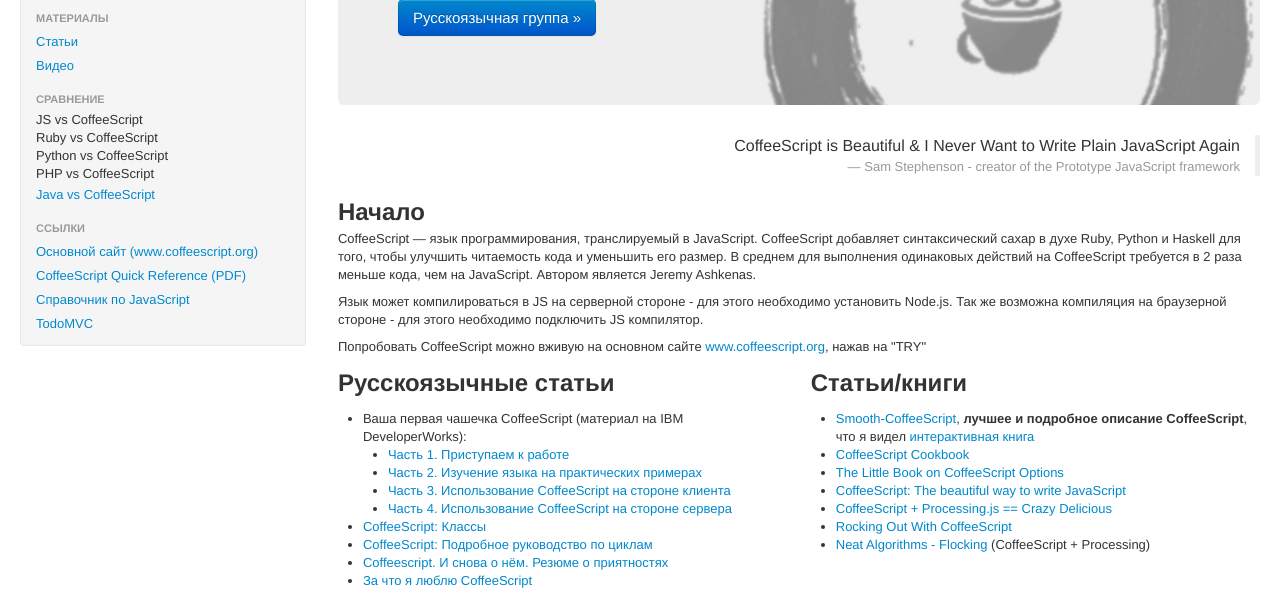
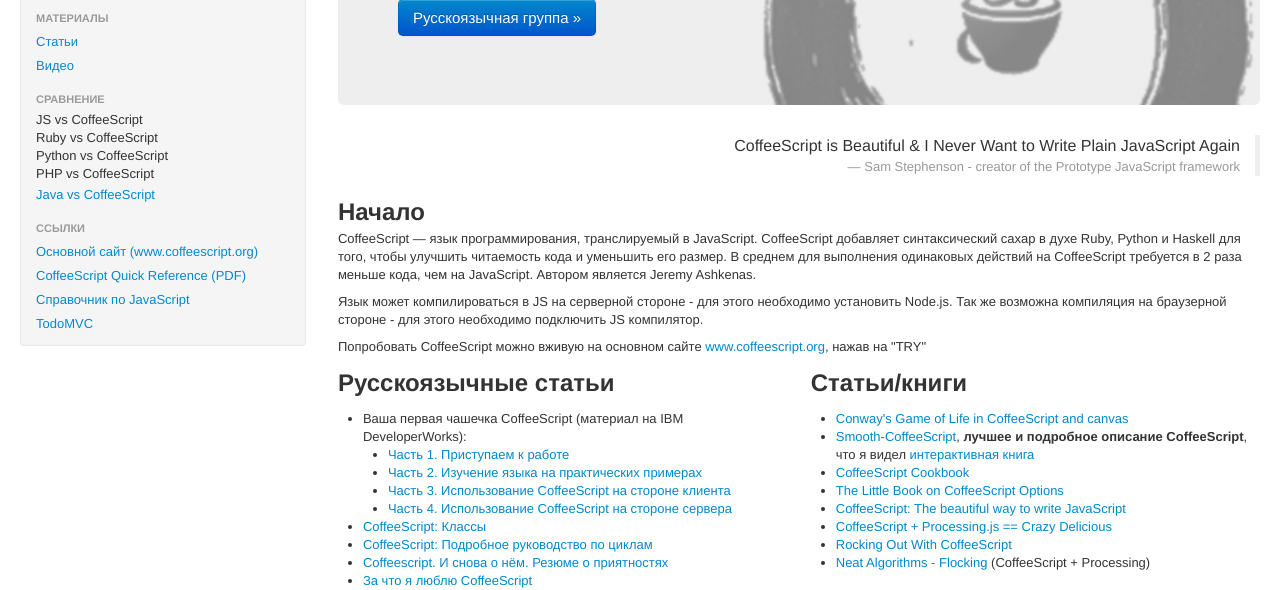
Before and after one commit to CoffeeScript2ru/coffeescript2ru.github.com, a plain HTML site: page index.html in a window 1280 px wide. Shown: the part 217-807 px from the top of the page. Drawn offline with Linux system fonts and the light colour scheme.

Commit message:
Добавлена ссылка на англоязычную статью: Conway's Game of Life in CoffeeScript and canvas

```diff
--- a/index.html
+++ b/index.html
@@ -137,6 +137,7 @@
               <h2>Статьи/книги</h2>
               <p>
                 <ul>
+                  <li><a href="http://www.ibm.com/developerworks/web/library/wa-coffeescriptcanvas/index.html">Conway's Game of Life in CoffeeScript and canvas</a></li>
                   <li><a href="http://autotelicum.github.com/Smooth-CoffeeScript/">Smooth-CoffeeScript</a>,
                     <b>лучшее и подробное описание CoffeeScript</b>, что я видел <a href="http://autotelicum.github.com/Smooth-CoffeeScript/interactive/interactive-coffeescript.html">интерактивная книга</a>
                   <li><a href="http://coffeescriptcookbook.com/">CoffeeScript Cookbook</a></li>
```
